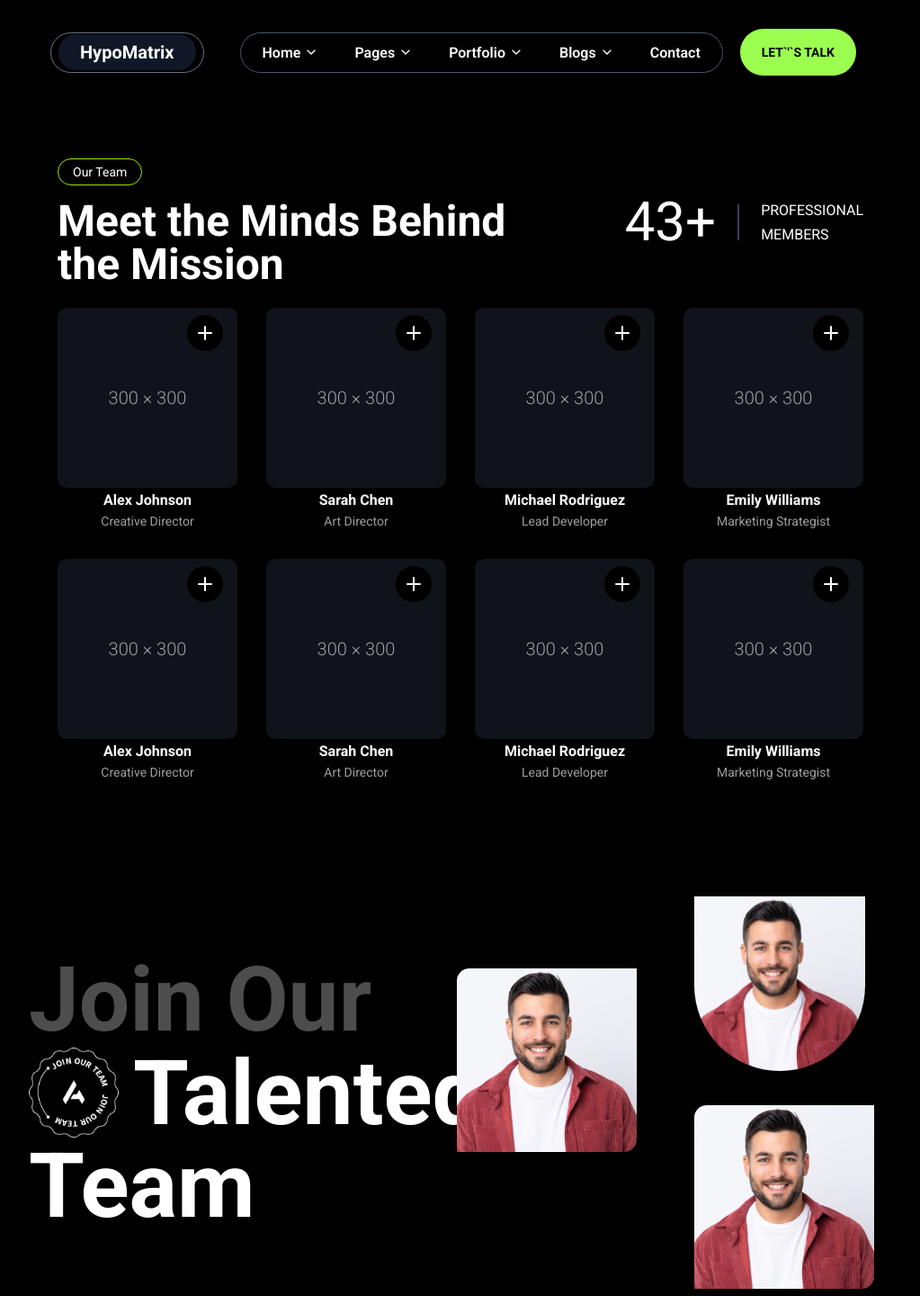
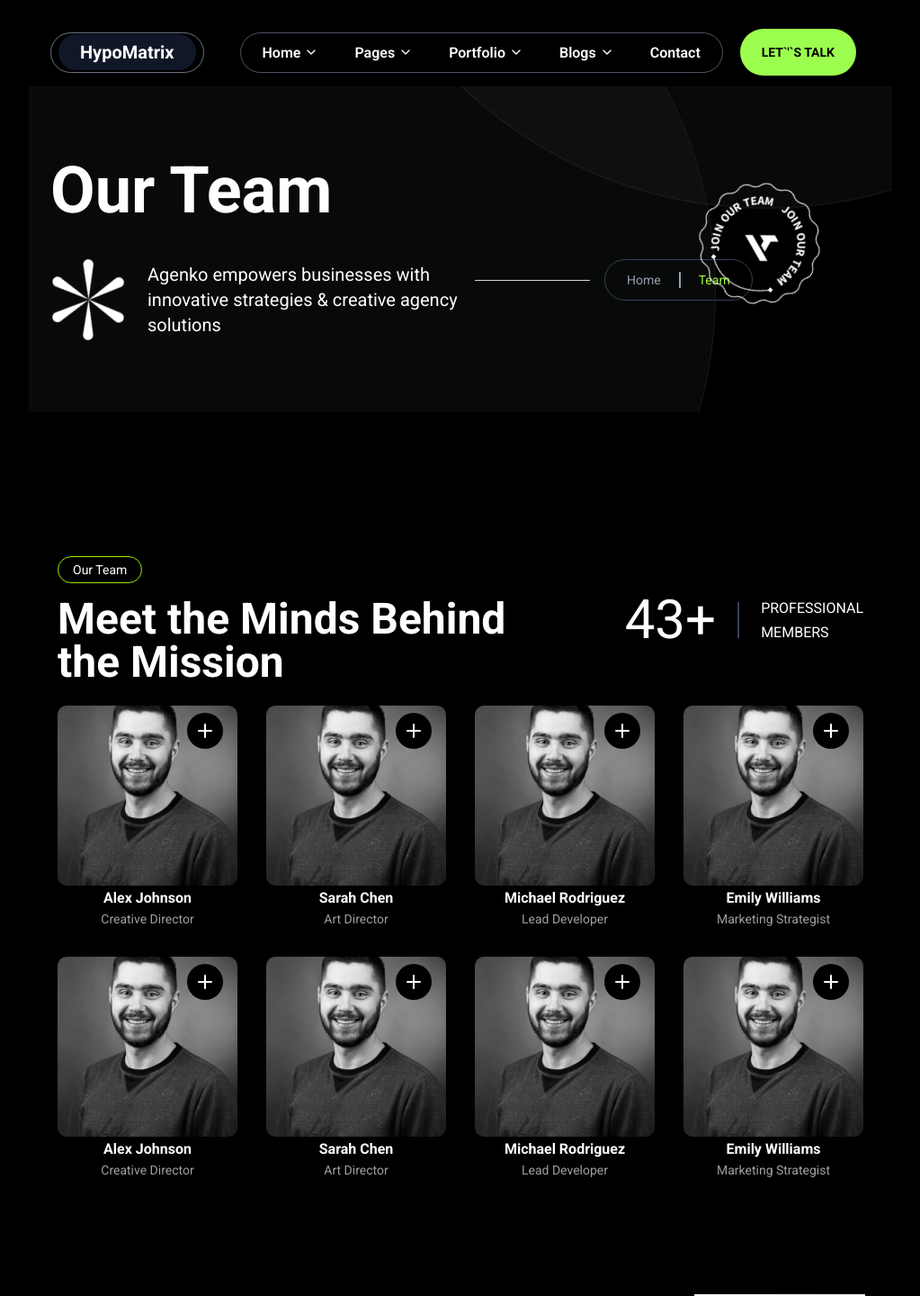
Before and after one commit to codeftshaunak/hypomatrix-v2, a Next.js app: page /team in a window 1280 px wide. Shown: the top 1440 px of the page at 90% size, without its empty margins (128-1151 px from the left). Built offline with nearby package versions, Linux system fonts and the light colour scheme.

Commit message:
Update team section

```diff
--- a/src/components/common/common-card.tsx
+++ b/src/components/common/common-card.tsx
@@ -44,7 +44,7 @@ const CommonCard: React.FC<Props> = ({ title, link, text }) => {
               {/* Star/Asterisk Icon */}
               <Image
                 src={img}
-                alt=""
+                alt="image not found"
                 priority
                 className="spin-in animate-spin duration-7000"
               />
--- a/src/views/team/index.tsx
+++ b/src/views/team/index.tsx
@@ -1,10 +1,12 @@
 import React from "react";
 import { TeamSection } from "./our-team";
 import JoinTeamSection from "./join-team";
+import CommonCard from "@/components/common/common-card";
 
 const TeamView = () => {
   return (
     <div>
+      <CommonCard title="Our Team" link="team" text="Team" />
       <TeamSection />
       <JoinTeamSection />
     </div>
--- a/src/views/team/join-team.tsx
+++ b/src/views/team/join-team.tsx
@@ -10,10 +10,13 @@ const JoinTeamSection: React.FC = () => {
           Join Our
         </p>
         <div className="flex items-center gap-4 mb-5">
-          <Image src={img} alt="image not found" width={100} />
-          <span className="text-white text-[100px] font-bold">
-            Talented
-          </span>{" "}
+          <Image
+            src={img}
+            alt="image not found"
+            width={100}
+            className="spin-in animate-spin duration-7000"
+          />
+          <span className="text-white text-[100px] font-bold">Talented</span>{" "}
           <br />
         </div>
         <p className="text-white text-[100px] font-bold">Team</p>
--- a/src/views/team/our-team.tsx
+++ b/src/views/team/our-team.tsx
@@ -1,12 +1,12 @@
 import { Twitter, Linkedin, Dribbble, Plus } from "lucide-react";
-import SectionHeader from "../../components/common/section-header";
-
+import img from "@/assets/team8.jpg";
+import Image from "next/image";
 export function TeamSection() {
   const team = [
     {
       name: "Alex Johnson",
       position: "Creative Director",
-      image: "300 × 300",
+      image: img,
       social: {
         twitter: "#",
         linkedin: "#",
@@ -16,7 +16,7 @@ export function TeamSection() {
     {
       name: "Sarah Chen",
       position: "Art Director",
-      image: "300 × 300",
+      image: img,
       social: {
         twitter: "#",
         linkedin: "#",
@@ -26,7 +26,7 @@ export function TeamSection() {
     {
       name: "Michael Rodriguez",
       position: "Lead Developer",
-      image: "300 × 300",
+      image: img,
       social: {
         twitter: "#",
         linkedin: "#",
@@ -36,7 +36,7 @@ export function TeamSection() {
     {
       name: "Emily Williams",
       position: "Marketing Strategist",
-      image: "300 × 300",
+      image: img,
       social: {
         twitter: "#",
         linkedin: "#",
@@ -46,7 +46,7 @@ export function TeamSection() {
     {
       name: "Alex Johnson",
       position: "Creative Director",
-      image: "300 × 300",
+      image: img,
       social: {
         twitter: "#",
         linkedin: "#",
@@ -56,7 +56,7 @@ export function TeamSection() {
     {
       name: "Sarah Chen",
       position: "Art Director",
-      image: "300 × 300",
+      image: img,
       social: {
         twitter: "#",
         linkedin: "#",
@@ -66,7 +66,7 @@ export function TeamSection() {
     {
       name: "Michael Rodriguez",
       position: "Lead Developer",
-      image: "300 × 300",
+      image: img,
       social: {
         twitter: "#",
         linkedin: "#",
@@ -76,7 +76,7 @@ export function TeamSection() {
     {
       name: "Emily Williams",
       position: "Marketing Strategist",
-      image: "300 × 300",
+      image: img,
       social: {
         twitter: "#",
         linkedin: "#",
@@ -111,9 +111,7 @@ export function TeamSection() {
           {team.map((member, index) => (
             <div key={index} className="group relative cursor-pointer">
               <div className="bg-gray-700/30 aspect-square rounded-lg flex items-center justify-center overflow-hidden">
-                <p className="text-gray-400 text-xl font-light">
-                  {member.image}
-                </p>
+                <Image src={img} alt="image not found" />
               </div>
               <div className="text-white bg-black p-2 rounded-full right-4 absolute top-2 cursor-pointer">
                 <Plus size={24} />
```
Also changed, not shown: src/assets/team8.jpg (added).
